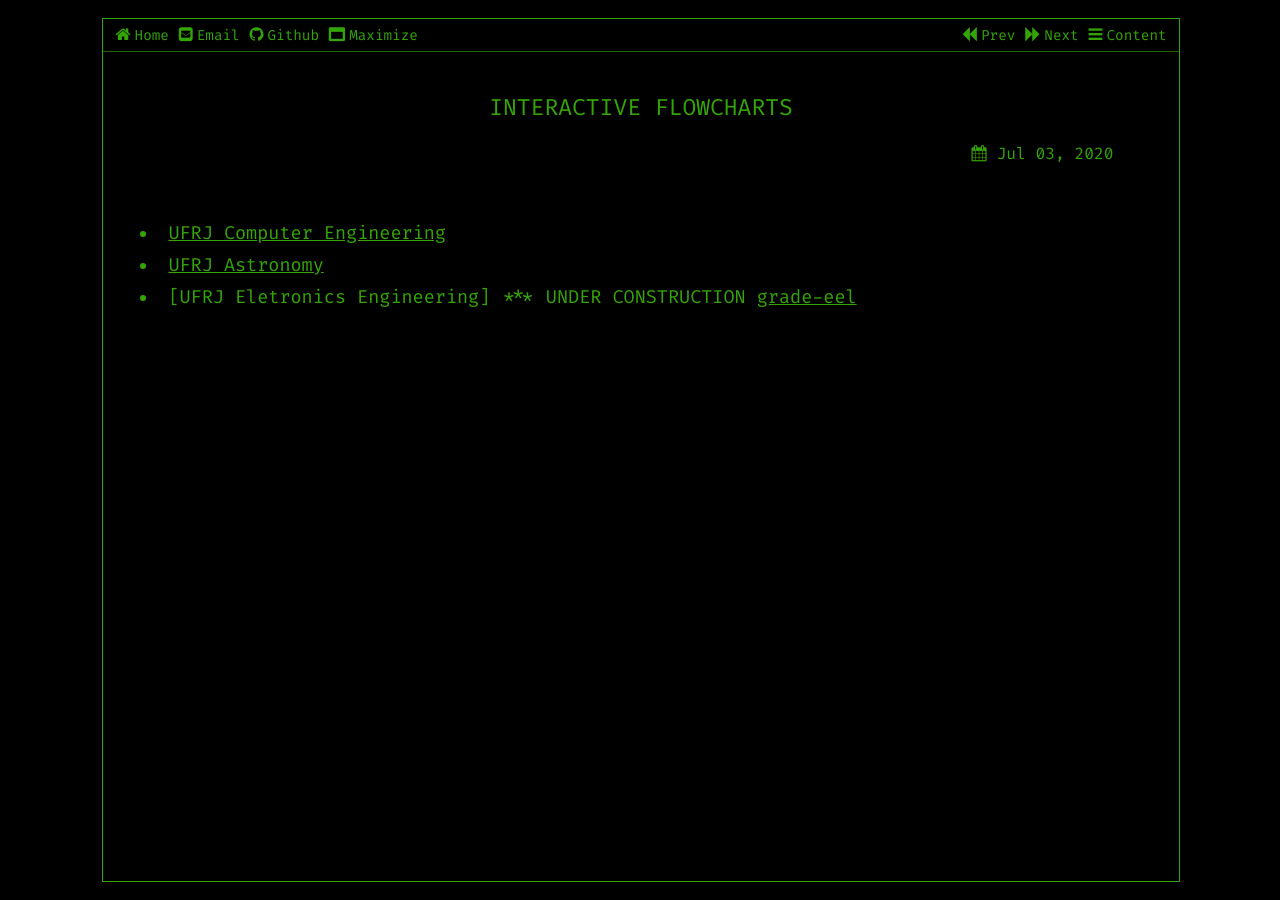
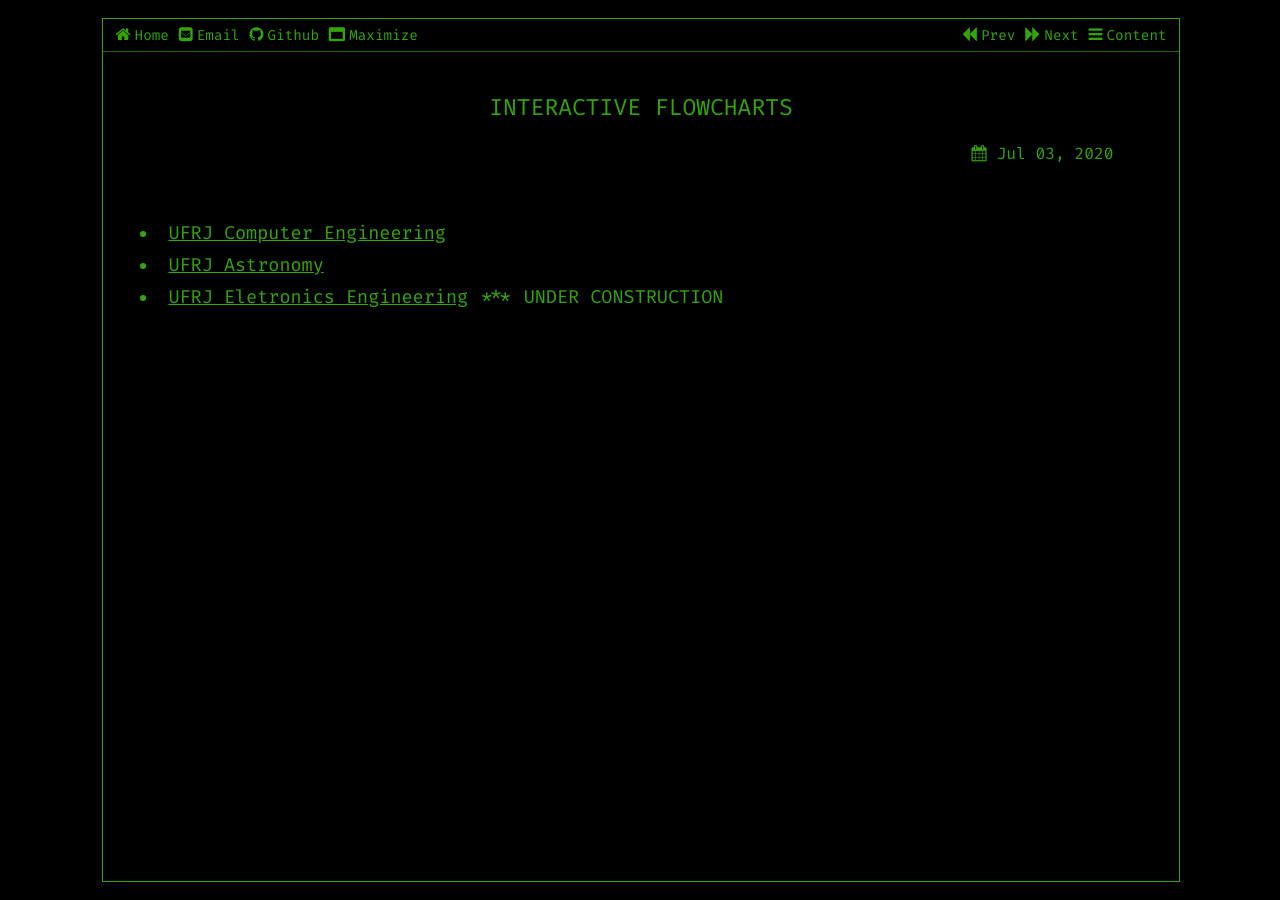
Before and after one commit to vnakayama/vnakayama.github.io, a Jekyll site: the page built from _posts/2020-07-03-fluxograma.markdown, in a window 1280 px wide. Built offline with Jekyll 4.4.1, drawn with Linux system fonts in a browser that asks for light colours.

Commit message:
update grade

```diff
--- a/_posts/2020-07-03-fluxograma.markdown
+++ b/_posts/2020-07-03-fluxograma.markdown
@@ -8,7 +8,7 @@ categories: jekyll update
 
 * [UFRJ Astronomy][grade-astro]
 
-* [UFRJ Eletronics Engineering] *** UNDER CONSTRUCTION [grade-eel]
+* [UFRJ Eletronics Engineering][grade-eel] *** UNDER CONSTRUCTION
 
 [grade-eci]: https://gremio-eci.github.io/grade/
 [grade-astro]:   https://vnakayama.github.io/grade_astrofisica/
```
